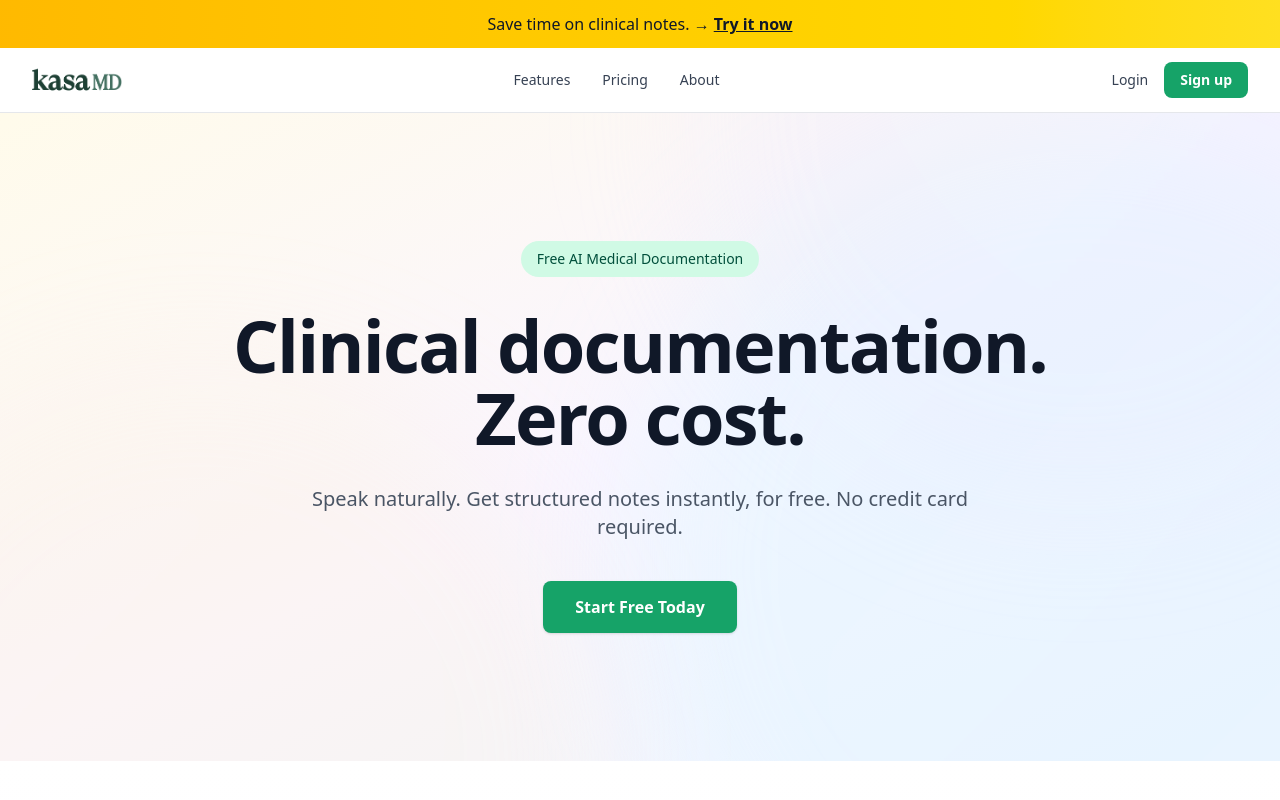
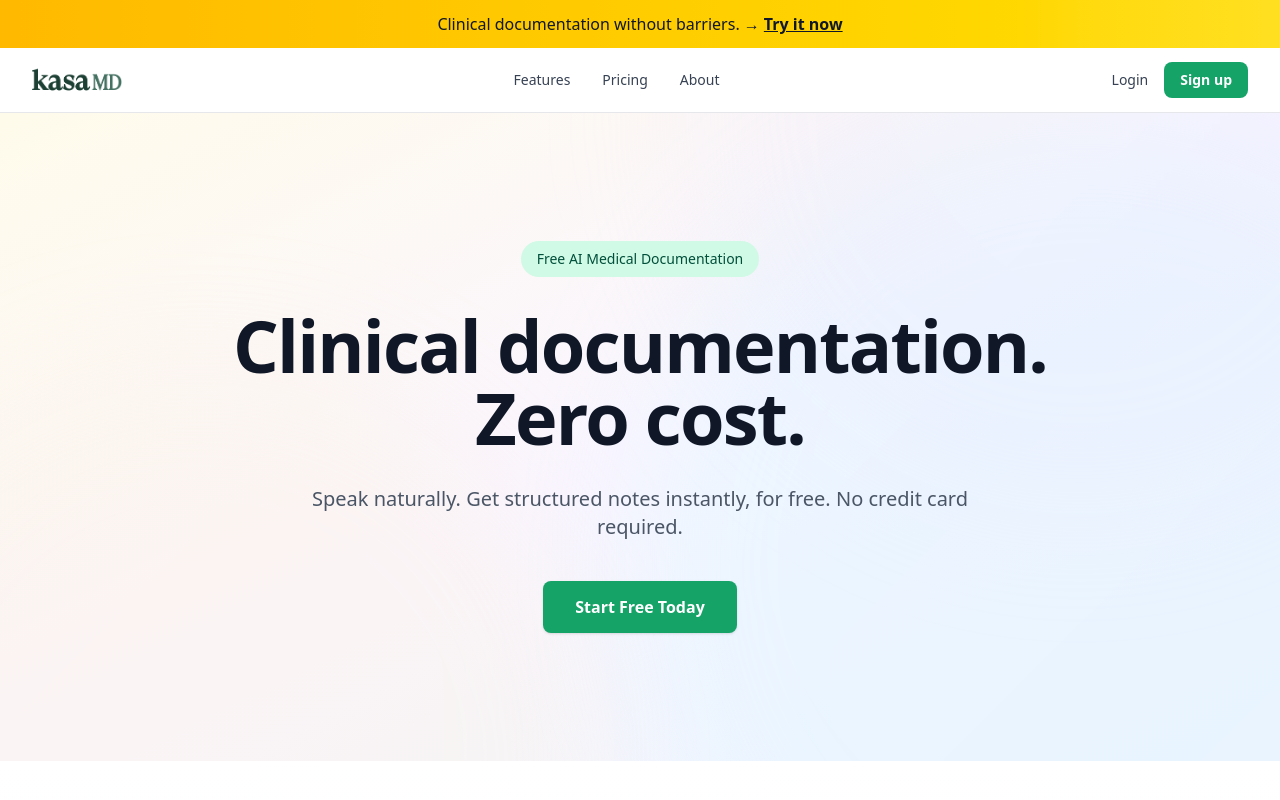
Before and after one commit to Kasa-Labs/kasa_marketing, a Next.js app: page / in a window 1280 px wide. Shown: the top 800 px of the page. Built offline with nearby package versions, Linux system fonts and the light colour scheme.

Commit message:
[edit] edited baner

```diff
--- a/app/components/AnnouncementBanner.tsx
+++ b/app/components/AnnouncementBanner.tsx
@@ -6,7 +6,7 @@ export function AnnouncementBanner() {
       <div className="mx-auto max-w-7xl">
         <div className="flex items-center justify-center text-center">
           <p className="text-sm font-medium text-gray-900 sm:text-base">
-            Save time on clinical notes. →
+            Clinical documentation without barriers. →
           </p>
           <Link
             href="https://app.kasamd.com"
```
